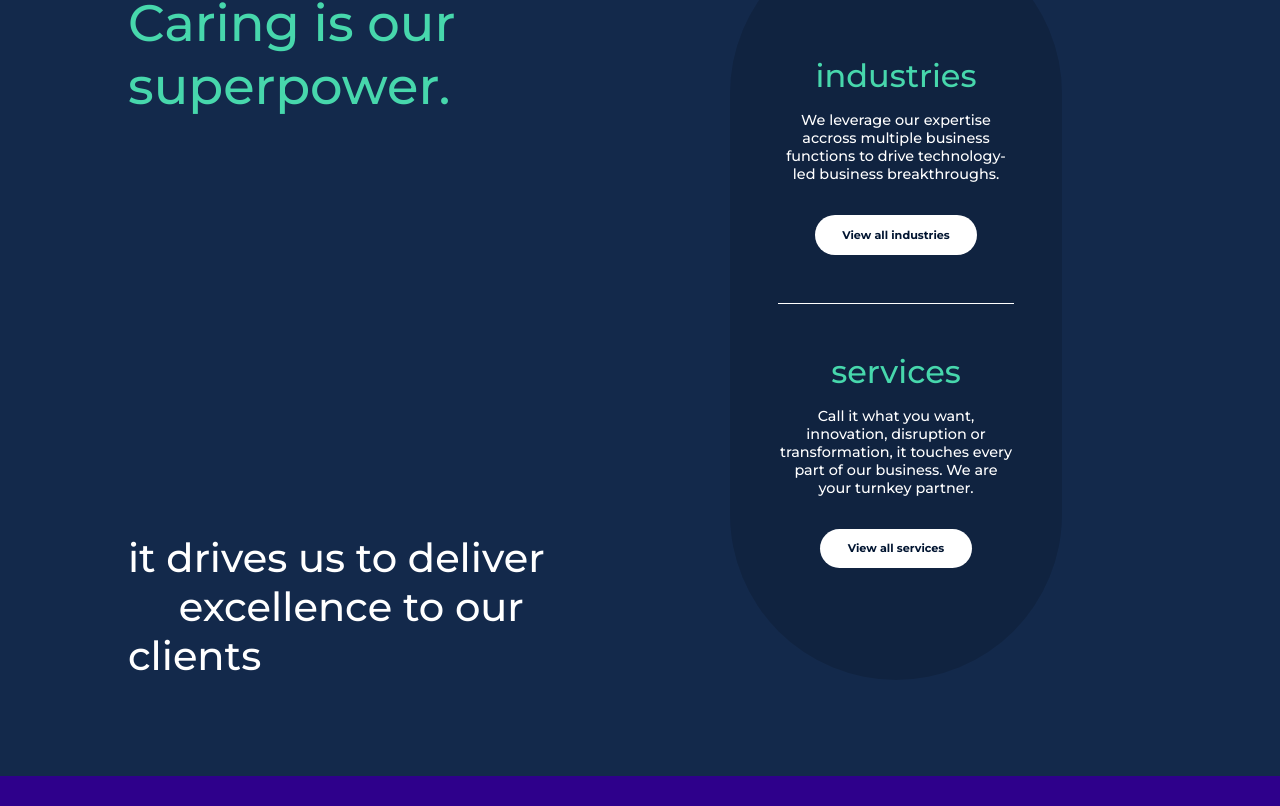
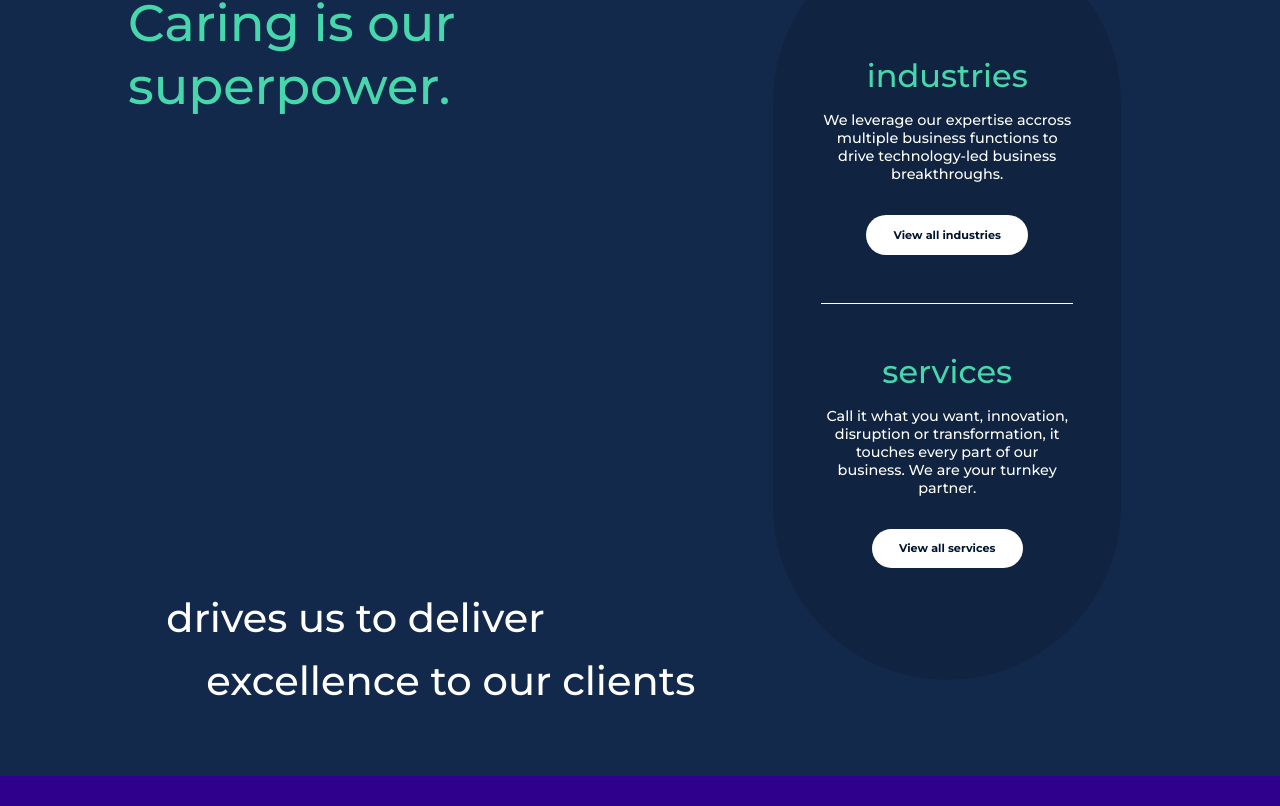
Before and after one commit to Rahul987725800/nagarro-clone, a Next.js app: page / in a window 1280 px wide. Shown: the part 2514-3320 px from the top of the page. Built offline with nearby package versions, Linux system fonts and the light colour scheme.

Commit message:
movable text accross components

```diff
--- a/components/Shared/MovableText.js
+++ b/components/Shared/MovableText.js
@@ -29,6 +29,7 @@ function MovableText({
     let start;
     let move = false;
     window.addEventListener('scroll', (e) => {
+      if (!addToTop) return;
       if (!movableTextRef.current || !ceilRef.current || !floorRef.current)
         return;
       const ceilTextPos = ceilRef.current.getBoundingClientRect();
@@ -48,7 +49,7 @@ function MovableText({
         move = true;
       }
 
-      if (move && addToTop) {
+      if (move) {
         const movableTopOffset = getOffsetTop(movableTextRef.current);
         if (movableTopOffset < ceilTopOffset) {
           movableTextRef.current.style.top = `0px`;
--- a/components/Shared/MovableText.module.scss
+++ b/components/Shared/MovableText.module.scss
@@ -6,5 +6,7 @@
 }
 .ceil {
   position: absolute;
-  visibility: hidden;
+  width: 0;
+  height: 0;
+  overflow: hidden;
 }
--- a/pages/CaringBlock/CaringBlock.js
+++ b/pages/CaringBlock/CaringBlock.js
@@ -5,13 +5,9 @@ import styles from './CaringBlock.module.scss';
 function CaringBlock() {
   const deliverFloorRef = useRef();
   const responsibleFloorRef = useRef();
-  const itFloorRef = useRef();
-  const [deliverReachedFloor, setDeliverReachedFloor] = useState(false);
+  const responsibleTopRef = useRef();
+  const [responsibleMoving, setResponsibleMoving] = useState(false);
   const [responsibleReachedFloor, setResponsibleReachedFloor] = useState(false);
-  useEffect(() => {
-    console.log('reached');
-    console.log(deliverReachedFloor);
-  }, [deliverReachedFloor]);
   return (
     <div className={styles.caringBlock}>
       <div className={styles.firstPart}>
@@ -20,26 +16,24 @@ function CaringBlock() {
             <p>We care.</p>
             <p>Caring is our superpower.</p>
           </div>
-          <MovableText
-            floorRef={deliverFloorRef}
-            setReachedFloor={setDeliverReachedFloor}
-          >
-            <div className={styles.movable}>
-              {deliverReachedFloor ? (
-                <MovableText
-                  floorRef={responsibleFloorRef}
-                  mustStartMove
-                  addToTop={deliverReachedFloor}
+          <div style={{ display: 'flex' }}>
+            <MovableText floorRef={responsibleTopRef}>
+              <span
+                className={styles.movable}
+                style={{
+                  visibility: responsibleMoving ? 'hidden' : 'visible',
+                }}
               >
                 it
+              </span>
             </MovableText>
-              ) : (
-                <span>it</span>
-              )}
+            <MovableText floorRef={deliverFloorRef}>
+              <span className={styles.movable}>
                 &nbsp;drives us to deliver <br />
                 &emsp; excellence to our clients
+              </span>
+            </MovableText>
           </div>
-          </MovableText>
           <div className={styles.movableFloor} ref={deliverFloorRef}>
             it drives us to deliver <br />
             &emsp; excellence to our clients
@@ -72,12 +66,23 @@ function CaringBlock() {
         <div className={styles.left}>
           <MovableText
             floorRef={responsibleFloorRef}
+            setMoving={setResponsibleMoving}
             setReachedFloor={setResponsibleReachedFloor}
           >
-            <div className={styles.movable}>
-              it makes us <br />
+            <span className={styles.movable} ref={responsibleTopRef}>
+              <span
+                style={{
+                  visibility:
+                    responsibleMoving || responsibleReachedFloor
+                      ? 'visible'
+                      : 'hidden',
+                }}
+              >
+                it
+              </span>{' '}
+              makes us <br />
               responsible
-            </div>
+            </span>
           </MovableText>
           <div className={styles.movableFloor} ref={responsibleFloorRef}>
             it makes us <br />
--- a/pages/CaringBlock/CaringBlock.module.scss
+++ b/pages/CaringBlock/CaringBlock.module.scss
@@ -15,7 +15,7 @@
     background-color: var(--color-dark-blue);
     display: flex;
     .left {
-      flex: 50%;
+      flex: 60%;
       // background-color: red;
       position: relative;
 
@@ -26,9 +26,9 @@
       }
     }
     .right {
-      flex: 50%;
+      flex: 40%;
       .container {
-        width: 65%;
+        width: 85%;
         margin: auto;
         text-align: center;
         background-color: rgba(0, 0, 0, 0.15);
```
Lines whose indentation alone changed are shown as unchanged.
